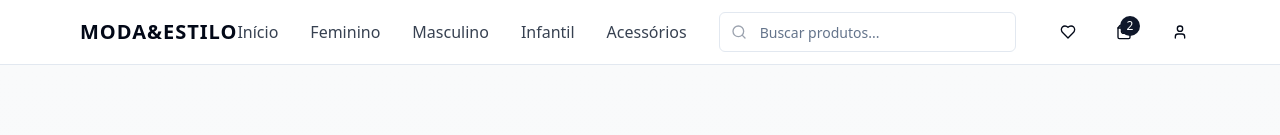
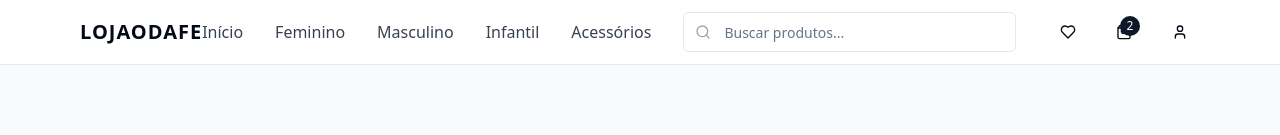
Before and after one commit to joaodevsafe/E-comerce-Lojaodafe, a React (Vite) app: page / in a window 1280 px wide. Shown: the top 135 px of the page. Built offline with nearby package versions, Linux system fonts and the light colour scheme; no server answers.

Commit message:
Change store name to LOJAODAFE
Update the store name in the Navbar and Footer components.

```diff
--- a/src/components/Footer.tsx
+++ b/src/components/Footer.tsx
@@ -1,4 +1,3 @@
-
 import { Link } from "react-router-dom";
 import { Facebook, Instagram, Twitter, Youtube, Mail, Phone, MapPin } from "lucide-react";
 import { Button } from "@/components/ui/button";
@@ -47,7 +46,7 @@ const Footer = () => {
           <div className="grid grid-cols-1 md:grid-cols-4 gap-8">
             {/* Logo and About */}
             <div>
-              <Link to="/" className="text-2xl font-bold tracking-wider text-white">MODA&ESTILO</Link>
+              <Link to="/" className="text-2xl font-bold tracking-wider text-white">LOJAODAFE</Link>
               <p className="mt-4">Sua loja de moda online com as últimas tendências, qualidade e preços justos.</p>
               <div className="flex space-x-4 mt-6">
                 <a href="#" className="hover:text-white">
@@ -129,7 +128,7 @@ const Footer = () => {
           </div>
 
           <div className="border-t border-gray-700 mt-12 pt-8 flex flex-col md:flex-row justify-between items-center">
-            <p>© 2025 Moda & Estilo. Todos os direitos reservados.</p>
+            <p>© 2025 LOJAODAFE. Todos os direitos reservados.</p>
             <div className="flex items-center space-x-4 mt-4 md:mt-0">
               <img src="https://via.placeholder.com/40x25" alt="Visa" className="h-6" />
               <img src="https://via.placeholder.com/40x25" alt="Mastercard" className="h-6" />
--- a/src/components/Navbar.tsx
+++ b/src/components/Navbar.tsx
@@ -18,7 +18,7 @@ const Navbar = () => {
         <div className="flex items-center justify-between h-16">
           {/* Logo */}
           <div className="flex-shrink-0">
-            <Link to="/" className="text-xl font-bold tracking-wider">MODA&ESTILO</Link>
+            <Link to="/" className="text-xl font-bold tracking-wider">LOJAODAFE</Link>
           </div>
 
           {/* Desktop Navigation */}
```
